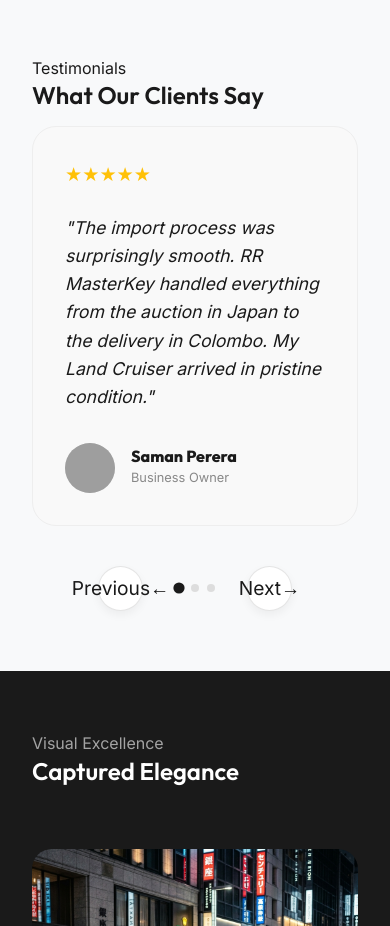
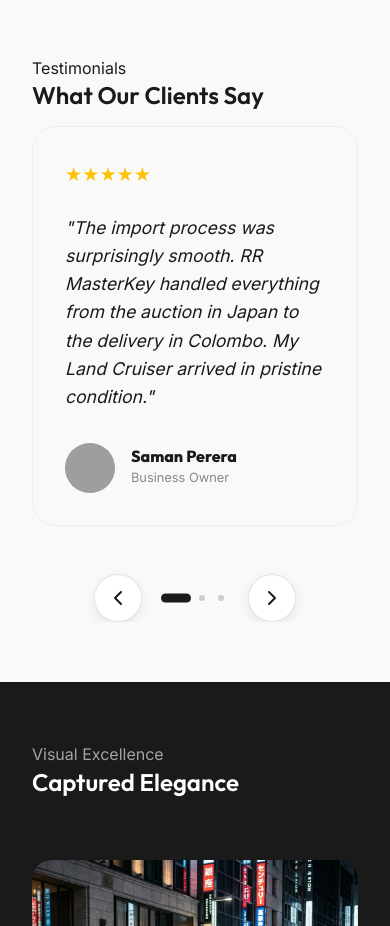
Before and after one commit to AMGRPrabhatha/RR-Master-Key, a React (Vite) app: page / in a window 390 px wide. Shown: the part 5040-5966 px from the top of the page. Built offline with nearby package versions, Linux system fonts and the light colour scheme; grey boxes are pictures that could not be loaded.

Commit message:
Fixed mobile slider overflow and page shifting issues with modern Lucide icons

```diff
--- a/src/components/Extras.css
+++ b/src/components/Extras.css
@@ -100,6 +100,13 @@
     flex-direction: column;
     gap: 1.5rem;
     margin-top: 1rem;
+    overflow: hidden; /* Prevent page shifting during animation */
+  }
+
+  .slider-content {
+    overflow: hidden;
+    position: relative;
+    width: 100%;
   }
 
   .testimonial-card {
@@ -108,53 +115,74 @@
     display: flex;
     flex-direction: column;
     justify-content: center;
+    width: 100%; /* Ensure it doesn't push width */
+    box-sizing: border-box;
   }
 
   .slider-controls {
     display: flex;
     align-items: center;
     justify-content: center;
-    gap: 2rem;
-    margin-top: 1rem;
+    gap: 1.5rem;
+    margin-top: 1.5rem;
+    width: 100%;
   }
 
   .slider-btn {
     background: white;
     border: 1px solid var(--color-border);
-    width: 45px;
-    height: 45px;
+    width: 48px;
+    height: 48px;
     border-radius: 50%;
     display: flex;
     align-items: center;
     justify-content: center;
     cursor: pointer;
-    font-size: 1.2rem;
     color: var(--color-text-dark);
     transition: all 0.2s;
-    box-shadow: 0 4px 10px rgba(0,0,0,0.05);
+    box-shadow: 0 4px 12px rgba(0,0,0,0.08);
+    flex-shrink: 0;
   }
 
   .slider-btn:active {
     transform: scale(0.9);
+    background: #f5f5f5;
   }
 
   .slider-dots {
     display: flex;
-    gap: 0.5rem;
+    gap: 0.8rem;
+    align-items: center;
   }
 
   .dot {
-    width: 8px;
-    height: 8px;
+    width: 6px;
+    height: 6px;
     border-radius: 50%;
-    background: #ddd;
-    transition: all 0.3s;
+    background: #ccc;
+    transition: all 0.3s cubic-bezier(0.16, 1, 0.3, 1);
+    cursor: pointer;
   }
 
   .dot.active {
     background: var(--color-primary);
-    transform: scale(1.4);
+    transform: scale(1.5);
+    width: 20px; /* Modern long dot */
+    border-radius: 4px;
   }
+}
+
+/* Accessibility */
+.sr-only {
+  position: absolute;
+  width: 1px;
+  height: 1px;
+  padding: 0;
+  margin: -1px;
+  overflow: hidden;
+  clip: rect(0, 0, 0, 0);
+  white-space: nowrap;
+  border-width: 0;
 }
 
 .stars {
--- a/src/components/Extras.jsx
+++ b/src/components/Extras.jsx
@@ -1,6 +1,6 @@
 import React from 'react';
 import { motion } from 'framer-motion';
-import { Quote } from 'lucide-react';
+import { Quote, ChevronLeft, ChevronRight } from 'lucide-react';
 import './Extras.css';
 
 export const FeaturedBrands = () => {
@@ -98,9 +98,8 @@ export const Testimonials = () => {
           </div>
 
           <div className="slider-controls">
-            <button className="slider-btn" onClick={prevTestimonial}>
-              <span className="sr-only">Previous</span>
-              ←
+            <button className="slider-btn" onClick={prevTestimonial} aria-label="Previous testimonial">
+              <ChevronLeft size={24} />
             </button>
             <div className="slider-dots">
               {testimonials.map((_, i) => (
@@ -111,9 +110,8 @@ export const Testimonials = () => {
                 />
               ))}
             </div>
-            <button className="slider-btn" onClick={nextTestimonial}>
-              <span className="sr-only">Next</span>
-              →
+            <button className="slider-btn" onClick={nextTestimonial} aria-label="Next testimonial">
+              <ChevronRight size={24} />
             </button>
           </div>
         </div>
```
